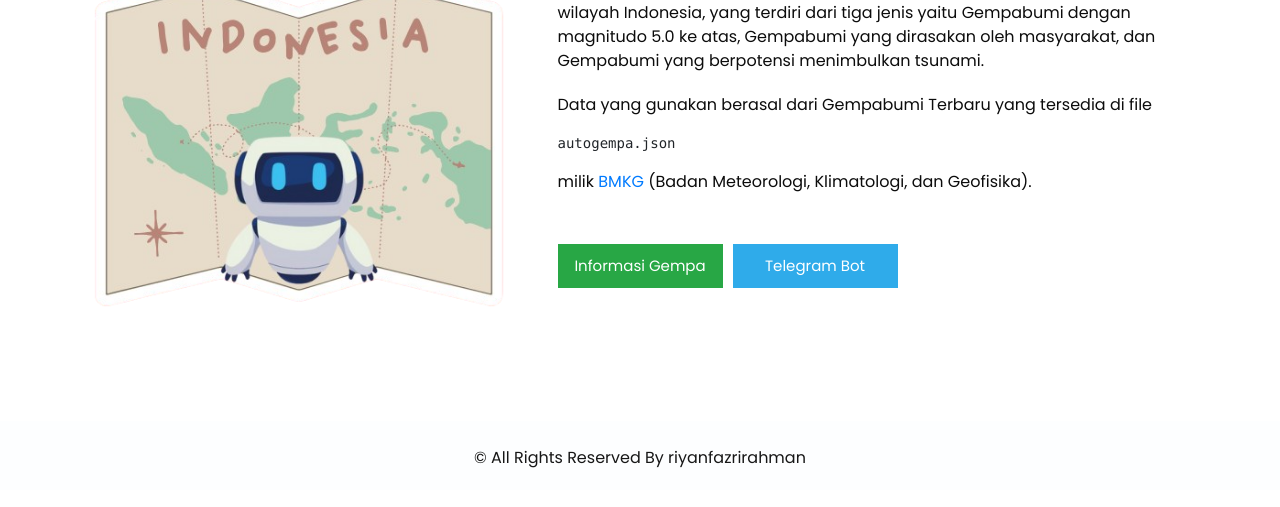
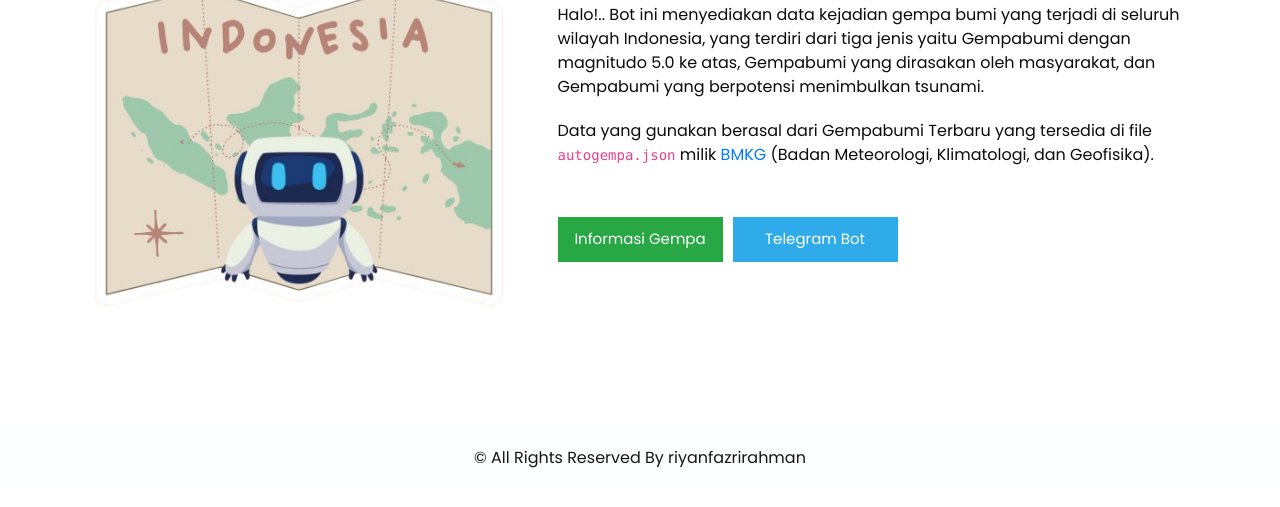
Before and after one commit to riyanfazrirahman/bot-gempa-riyan-api-bmkg, a website: page public/index.html in a window 1280 px wide. Shown: the part 217-724 px from the top of the page. Drawn offline with Linux system fonts and the light colour scheme.

Commit message:
update code 3.3 fix style

```diff
--- a/public/index.html
+++ b/public/index.html
@@ -57,7 +57,7 @@
               </p>
               <p>
                 Data yang gunakan berasal dari Gempabumi Terbaru yang tersedia
-                di file <pre>autogempa.json</pre> milik <a
+                di file <code>autogempa.json</code> milik <a
                   href="https://data.bmkg.go.id/">BMKG</a> (Badan Meteorologi,
                 Klimatologi, dan Geofisika).
               </p>
```
